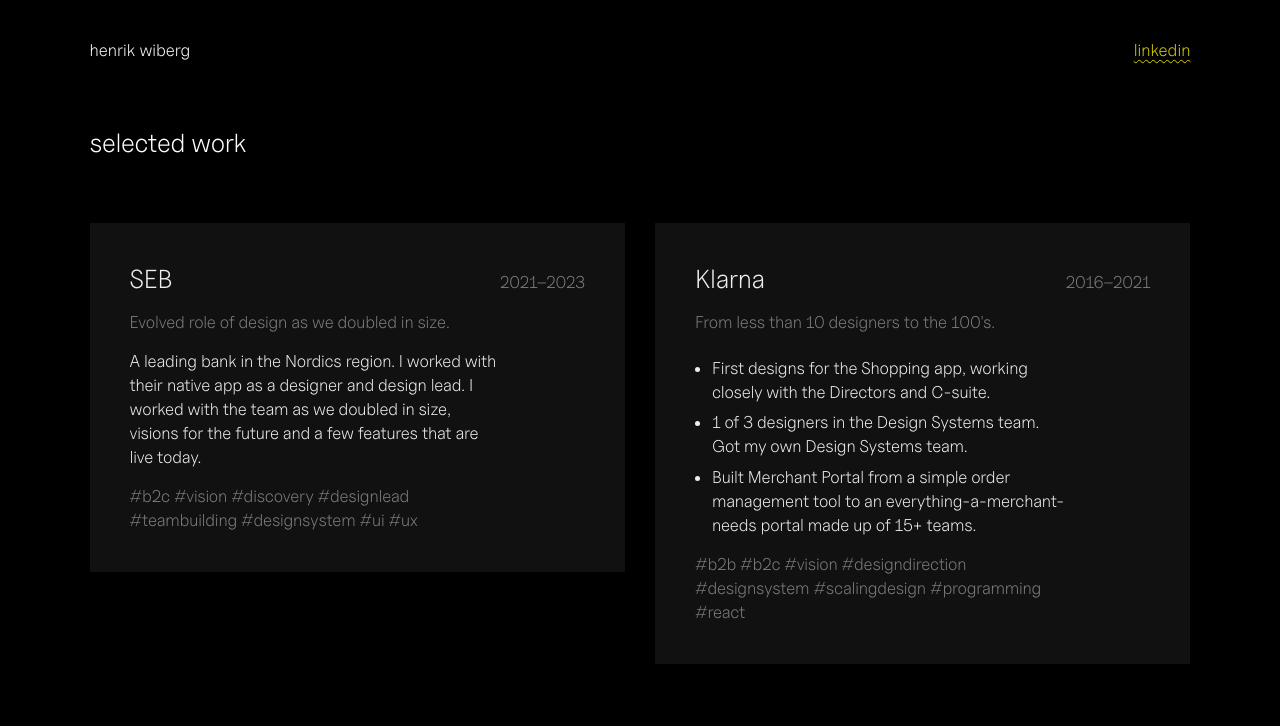
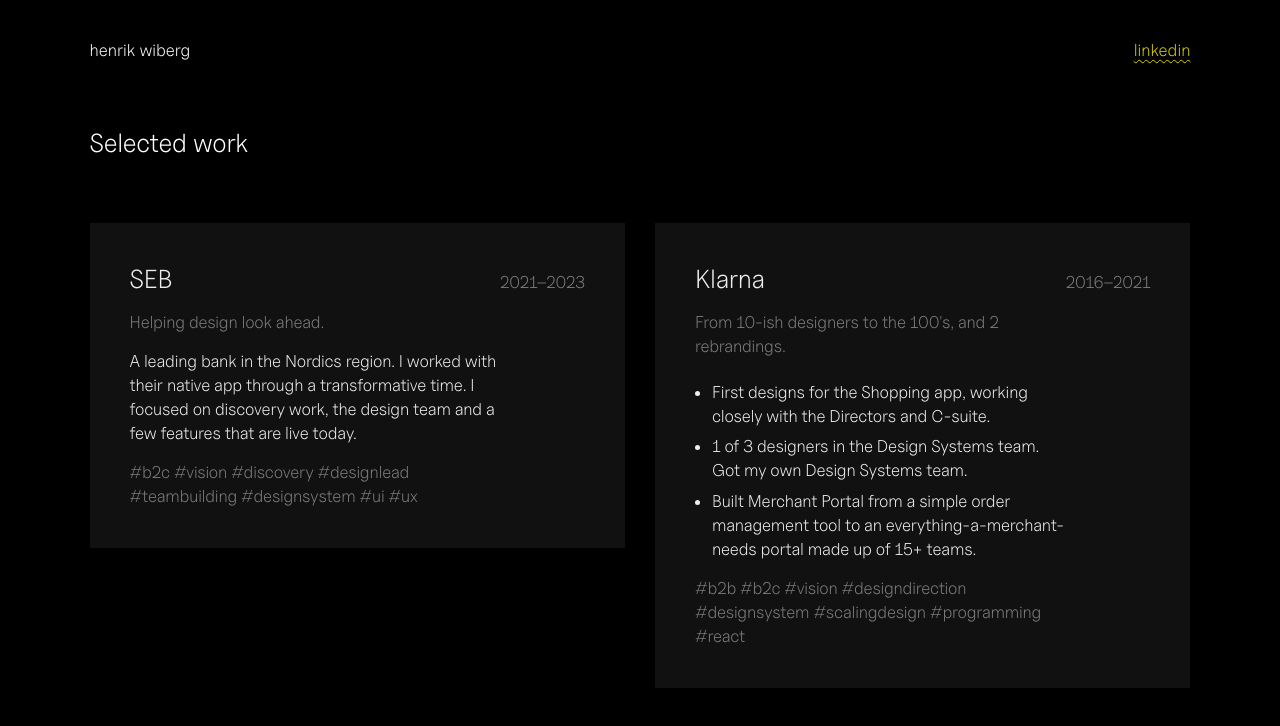
Before and after one commit to hankatt/portfolio, a React (Create React App) app: page /work in a window 1280 px wide. Shown: the top 726 px of the page. Built offline with nearby package versions, Linux system fonts and the light colour scheme.

Commit message:
Tweak work descriptions

```diff
--- a/src/Work.js
+++ b/src/Work.js
@@ -6,7 +6,7 @@
     <>
       <div id="work">
         <div className="project-title-container flex flex-col">
-          <h1 className="text-large">selected work</h1>
+          <h1 className="text-large">Selected work</h1>
         </div>
         <section className="landing-page-cases v-spacing-medium flex flex-col">
           <div className="cases-row">
@@ -18,10 +18,10 @@
                   SEB
                 </h3>
                 <p className="text-medium">
-                  <em>Evolved role of design as we doubled in size.</em>
+                  <em>Helping design look ahead.</em>
                 </p>
                 <p className="text-medium">
-                  A leading bank in the Nordics region. I worked with their native app as a designer and design lead. I worked with the team as we doubled in size, visions for the future and a few features that are live today.
+                  A leading bank in the Nordics region. I worked with their native app through a transformative time. I focused on discovery work, the design team and a few features that are live today.
                 </p>
                 <p className="text-medium">
                   <em>
@@ -42,7 +42,7 @@
                     <a href="/klarna-mp-ui">Klarna</a>
                   </h3>
                   <p className="text-medium">
-                    <em>From less than 10 designers to the 100's.</em>
+                    <em>From 10-ish designers to the 100's, and 2 rebrandings.</em>
                   </p>
                   <p className="text-medium">
                     <ul>
```
